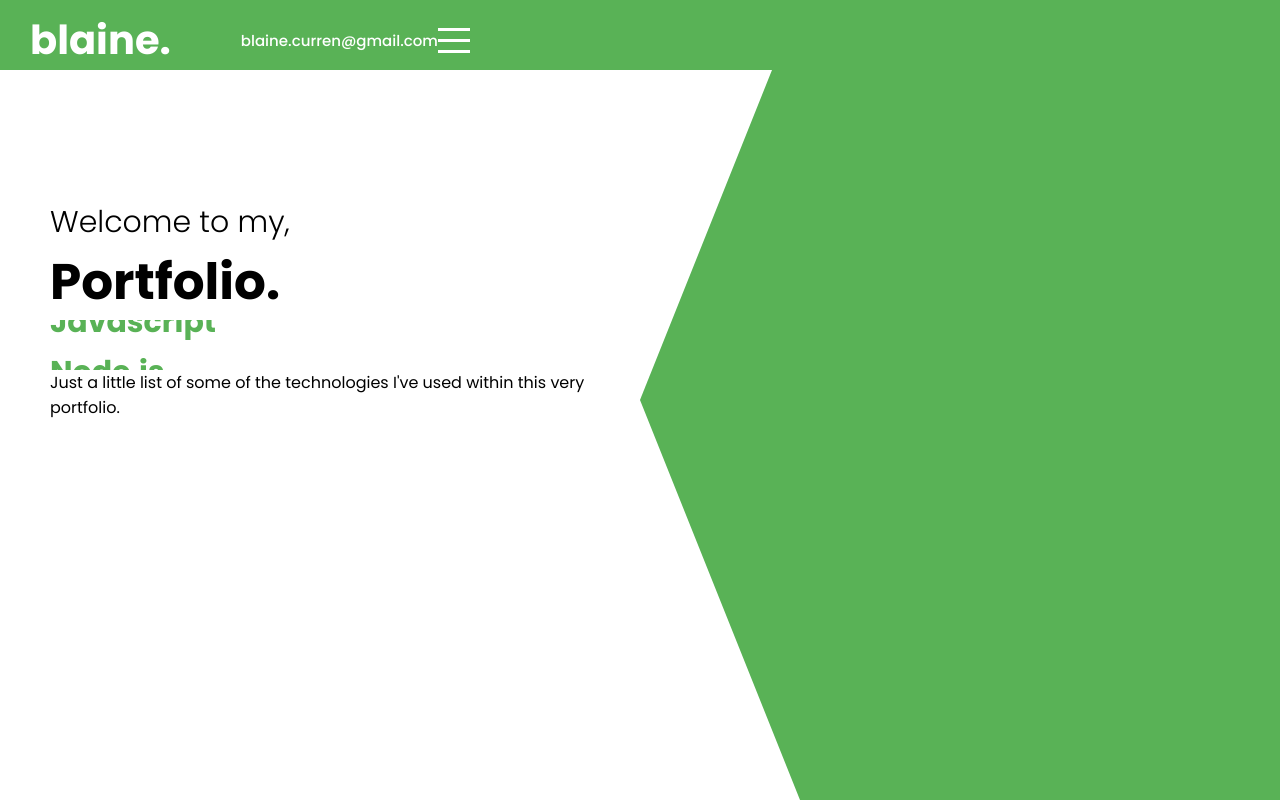
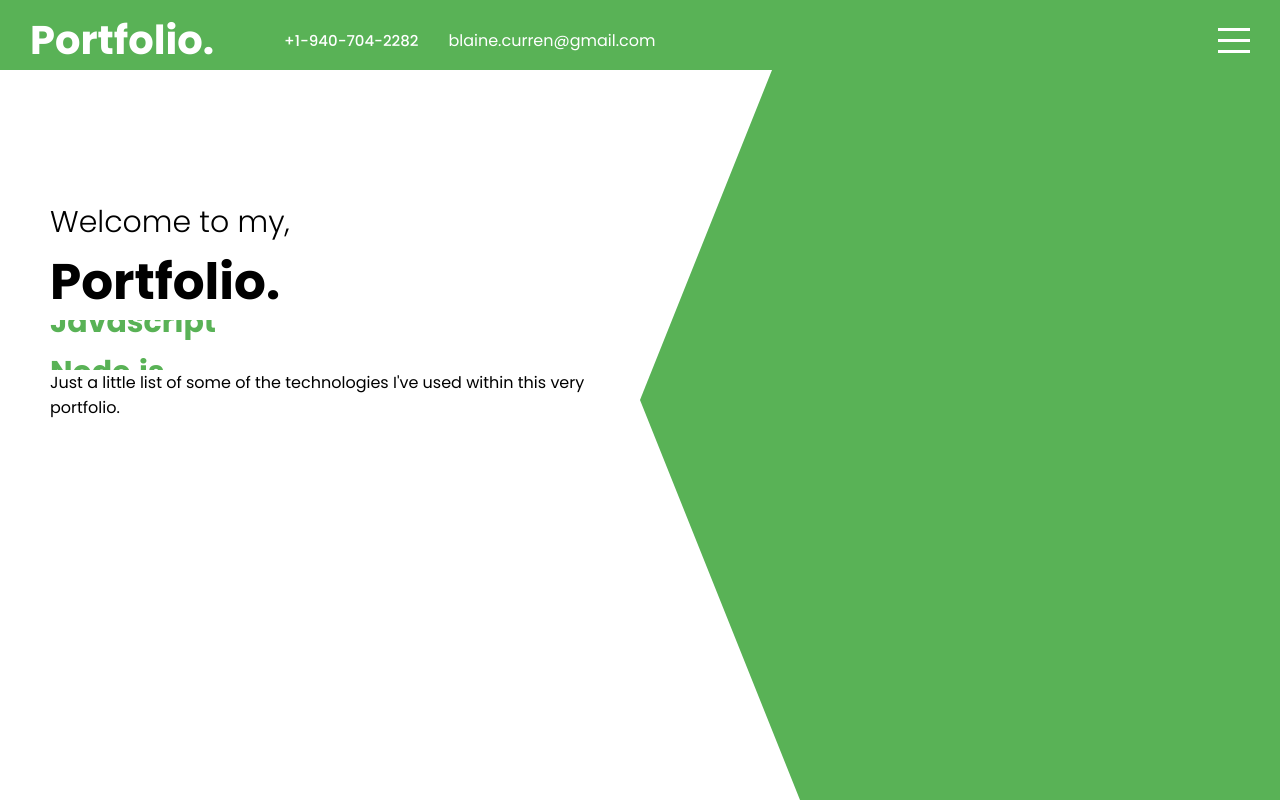
Before and after one commit to blainecurren/portfolio-2, a React (Create React App) app: page / in a window 1280 px wide. Shown: the top 802 px of the page. Built offline with nearby package versions, Linux system fonts and the light colour scheme.

Commit message:
added topbar and menu.jsx / working properly except for menu ahref links

```diff
--- a/src/app.scss
+++ b/src/app.scss
@@ -1,22 +1,22 @@
-.app {
-  height: 100vh;
+// .app {
+//   height: 100vh;
 
-  .sections {
-    // width: 100%;
-    // height: calc(100vh - 70px);
-    // position: relative;
-    // top: 70px;
-    scroll-behavior: smooth;
-    scroll-snap-type: y mandatory;
-    scrollbar-width: none;
-    &::-webkit-scrollbar {
-      display: none;
-    }
+//   .sections {
+//     width: 100%;
+//     height: calc(100vh - 70px);
+//     position: relative;
+//     top: 70px;
+//     scroll-behavior: smooth;
+//     scroll-snap-type: y mandatory;
+//     scrollbar-width: none;
+//     &::-webkit-scrollbar {
+//       display: none;
+//     }
 
-    > * {
-      // width: 100vw;
-      // height: calc(100vh - 70px);
-      scroll-snap-align: start;
-    }
-  }
-}
+//     > * {
+//       width: 100vw;
+//       height: calc(100vh - 70px);
+//       scroll-snap-align: start;
+//     }
+//   }
+// }
--- a/src/components/intro/Intro.jsx
+++ b/src/components/intro/Intro.jsx
@@ -29,7 +29,6 @@ const Intro = () => {
       </div>
       <div className="i-right">
         <div className="i-bg"></div>
-        {/* <img src={Me} alt="" className="i-img" /> */}
       </div>
     </div>
   );
--- a/src/components/menu/Menu.jsx
+++ b/src/components/menu/Menu.jsx
@@ -5,13 +5,13 @@ export default function Menu({ menuOpen, setMenuOpen }) {
     <div className={"menu " + (menuOpen && "active")}>
       <ul>
         <li onClick={() => setMenuOpen(false)}>
-          <a href="#intro">Home</a>
+          <a href="#Intro">Home</a>
         </li>
         <li onClick={() => setMenuOpen(false)}>
-          <a href="#productList">Portfolio</a>
+          <a href="#ProductList">Portfolio</a>
         </li>
         <li onClick={() => setMenuOpen(false)}>
-          <a href="#contact">Contact</a>
+          <a href="#Contact">Contact</a>
         </li>
       </ul>
     </div>
--- a/src/components/menu/menu.scss
+++ b/src/components/menu/menu.scss
@@ -22,7 +22,7 @@
     list-style: none;
     font-size: 30px;
     font-weight: 300;
-    color: white;
+    color: #59b256;
     width: 60%;
 
     li {
--- a/src/components/topbar/Topbar.jsx
+++ b/src/components/topbar/Topbar.jsx
@@ -6,17 +6,22 @@ export default function Topbar({ menuOpen, setMenuOpen }) {
       <div className="wrapper">
         <div className="left">
           <a href="#intro" className="logo">
-            blaine.
+            Portfolio.
           </a>
           <div className="itemContainer">
-            <span>blaine.curren@gmail.com</span>
+            <span>+1-940-704-2282</span>
           </div>
-          <div className="right">
-            <div className="hamburger" onClick={() => setMenuOpen(!menuOpen)}>
-              <span className="line1"></span>
-              <span className="line2"></span>
-              <span className="line3"></span>
-            </div>
+          <div className="itemContainer">
+            <a href="mailto:blaine.curren@gmail.com?body=My custom mail body">
+              blaine.curren@gmail.com
+            </a>
+          </div>
+        </div>
+        <div className="right">
+          <div className="hamburger" onClick={() => setMenuOpen(!menuOpen)}>
+            <span className="line1"></span>
+            <span className="line2"></span>
+            <span className="line3"></span>
           </div>
         </div>
       </div>
--- a/src/components/topbar/topbar.scss
+++ b/src/components/topbar/topbar.scss
@@ -7,6 +7,11 @@
   top: 0;
   z-index: 3;
   transition: all 1s ease;
+
+  a:link {
+    text-decoration: none;
+    color: inherit;
+  }
 
   .wrapper {
     padding: 10px 30px;
@@ -71,6 +76,15 @@
     background-color: white;
     color: #59b256;
 
+    a:link,
+    a:visited,
+    a:active {
+      text-decoration: none;
+      font-style: 15px;
+
+      color: inherit;
+    }
+
     .hamburger {
       span {
         &:first-child {
```
Also changed, not shown: global.scss (added, +9 -0 lines).
